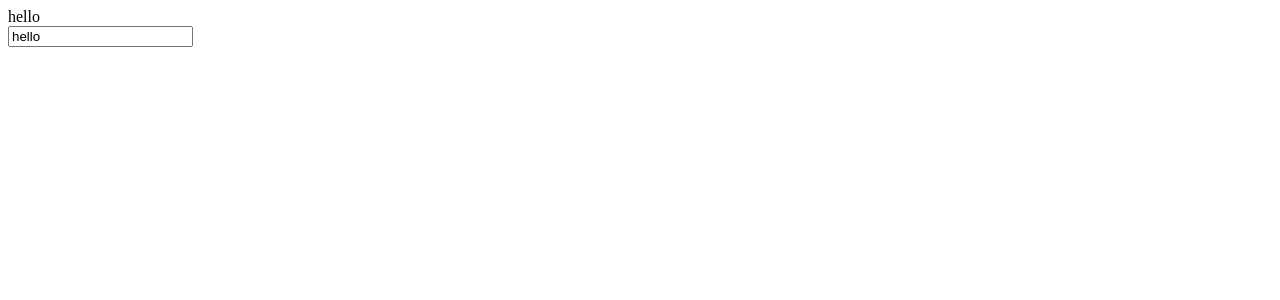
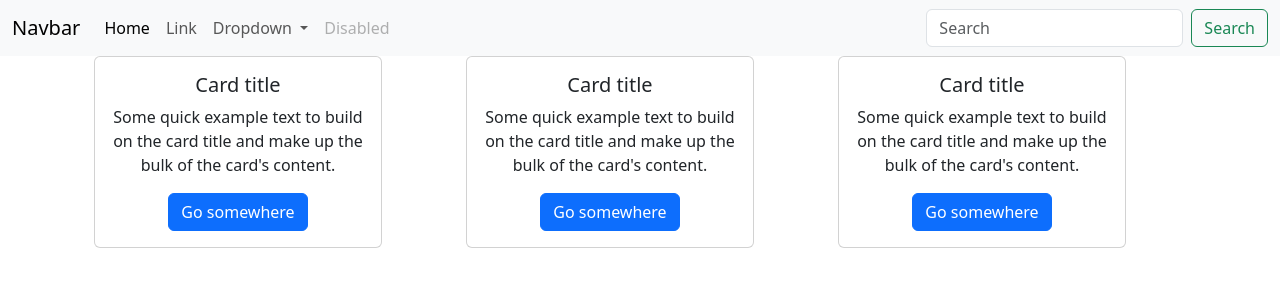
Before and after one commit to WooDaeHyun/Vue3, a Vue app: page / in a window 1280 px wide. Shown: the top 300 px of the page. Built offline with nearby package versions, Linux system fonts and the light colour scheme.

Commit message:
feat: bootstrap

```diff
--- a/package.json
+++ b/package.json
@@ -10,6 +10,7 @@
     "format": "prettier --write src/"
   },
   "dependencies": {
+    "bootstrap": "^5.3.2",
     "vue": "^3.3.4"
   },
   "devDependencies": {
--- a/src/App.vue
+++ b/src/App.vue
@@ -1,28 +1,109 @@
 <template>
-  <div>{{ message }}</div>
-  <input
-    type="text"
-    :value="message"
-    @input="
-      (event) => {
-        message = event.target.value
-      }
-    "
-  />
+  <div>
+    <nav class="navbar navbar-expand-sm bg-body-tertiary">
+      <div class="container-fluid">
+        <a class="navbar-brand" href="#">Navbar</a>
+        <button
+          class="navbar-toggler"
+          type="button"
+          data-bs-toggle="collapse"
+          data-bs-target="#navbarSupportedContent"
+          aria-controls="navbarSupportedContent"
+          aria-expanded="false"
+          aria-label="Toggle navigation"
+        >
+          <span class="navbar-toggler-icon"></span>
+        </button>
+        <div class="collapse navbar-collapse" id="navbarSupportedContent">
+          <ul class="navbar-nav me-auto">
+            <li class="nav-item">
+              <a class="nav-link active" aria-current="page" href="#">Home</a>
+            </li>
+            <li class="nav-item">
+              <a class="nav-link" href="#">Link</a>
+            </li>
+            <li class="nav-item dropdown">
+              <a
+                class="nav-link dropdown-toggle"
+                href="#"
+                role="button"
+                data-bs-toggle="dropdown"
+                aria-expanded="false"
+              >
+                Dropdown
+              </a>
+              <ul class="dropdown-menu">
+                <li><a class="dropdown-item" href="#">Action</a></li>
+                <li><a class="dropdown-item" href="#">Another action</a></li>
+                <li><hr class="dropdown-divider" /></li>
+                <li><a class="dropdown-item" href="#">Something else here</a></li>
+              </ul>
+            </li>
+            <li class="nav-item">
+              <a class="nav-link disabled" aria-disabled="true">Disabled</a>
+            </li>
+          </ul>
+          <form class="d-flex" role="search">
+            <input
+              class="form-control me-2"
+              type="search"
+              placeholder="Search"
+              aria-label="Search"
+            />
+            <button class="btn btn-outline-success" type="submit">Search</button>
+          </form>
+        </div>
+      </div>
+    </nav>
+    <div class="container">
+      <div class="container text-center">
+        <div class="row">
+          <div class="col">
+            <div class="card" style="width: 18rem">
+              <div class="card-body">
+                <h5 class="card-title">Card title</h5>
+                <p class="card-text">
+                  Some quick example text to build on the card title and make up the bulk of the
+                  card's content.
+                </p>
+                <a href="#" class="btn btn-primary">Go somewhere</a>
+              </div>
+            </div>
+          </div>
+          <div class="col">
+            <div class="card" style="width: 18rem">
+              <div class="card-body">
+                <h5 class="card-title">Card title</h5>
+                <p class="card-text">
+                  Some quick example text to build on the card title and make up the bulk of the
+                  card's content.
+                </p>
+                <a href="#" class="btn btn-primary">Go somewhere</a>
+              </div>
+            </div>
+          </div>
+          <div class="col">
+            <div class="card" style="width: 18rem">
+              <div class="card-body">
+                <h5 class="card-title">Card title</h5>
+                <p class="card-text">
+                  Some quick example text to build on the card title and make up the bulk of the
+                  card's content.
+                </p>
+                <a href="#" class="btn btn-primary">Go somewhere</a>
+              </div>
+            </div>
+          </div>
+        </div>
+      </div>
+    </div>
+  </div>
 </template>
 
 <script>
-import { ref, watch } from 'vue'
-
 export default {
   setup() {
-    const message = ref('hello')
-
-    watch(message, (newValue, oldValue) => {
-      console.log('뉴', newValue)
-      console.log('올드', oldValue)
-    })
-    return { message }
+    return {}
   }
 }
 </script>
--- a/src/main.js
+++ b/src/main.js
@@ -1,4 +1,6 @@
+import 'bootstrap/dist/css/bootstrap.min.css'
 import { createApp } from 'vue'
 import App from '@/App.vue'
 
 createApp(App).mount('#app')
+import 'bootstrap/dist/js/bootstrap.js'
```
Also changed, not shown: src/lectures/App_watch.vue (added, +30 -0 lines), 1 other file (tests, documents, lock files or other folders).
